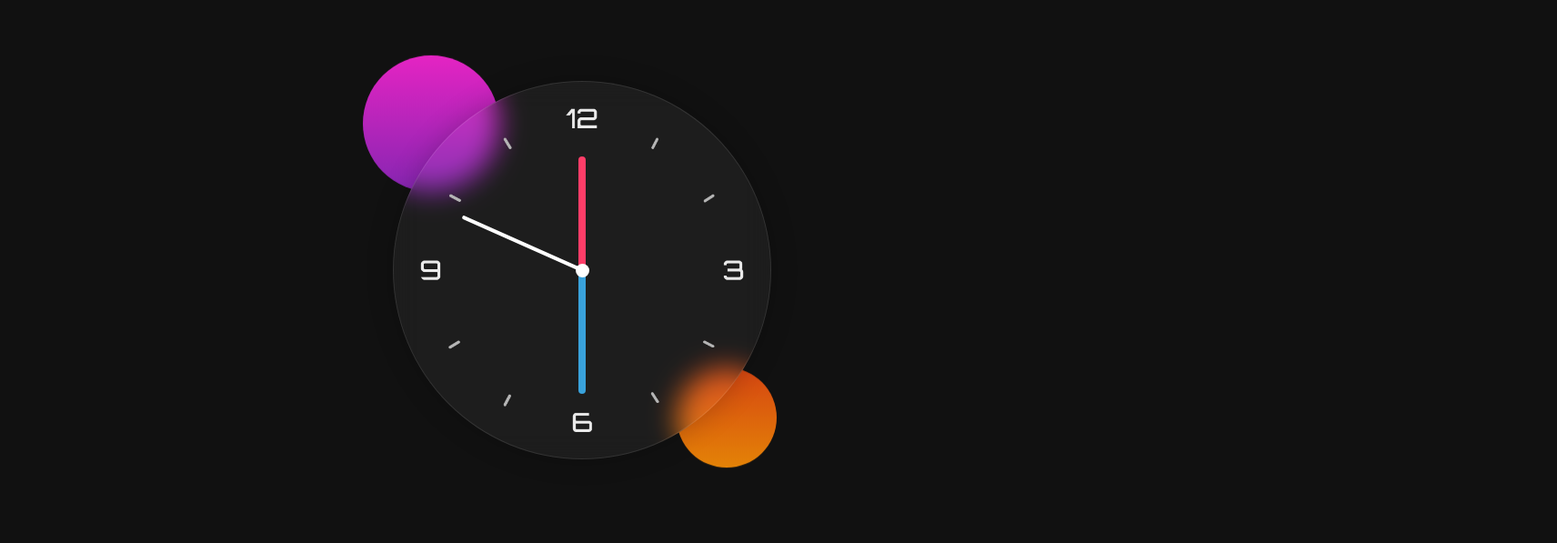
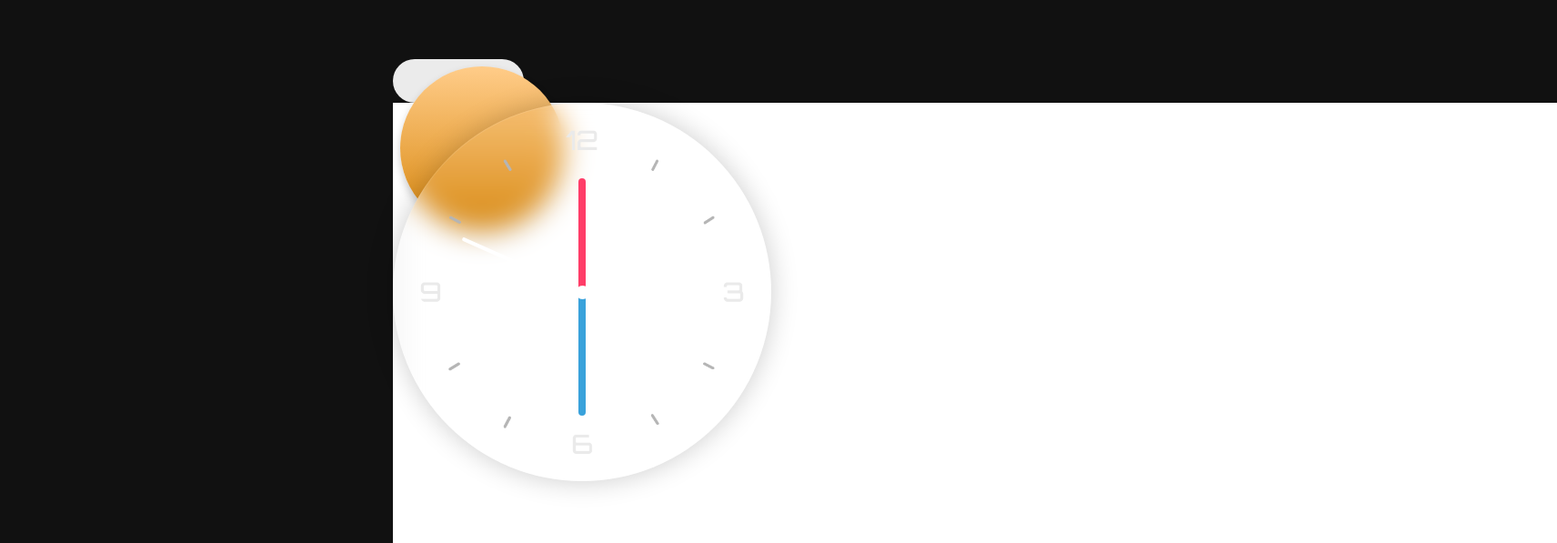
Before and after one commit to faisal-makercr/Glass_Clock, a plain HTML site: page index.html in a window 1280 px wide. Shown: the part 103-700 px from the top of the page at 91% size, 1712 px wide, since content can reach past the window. Drawn offline with Linux system fonts and the light colour scheme; files that its build step writes are made by us from their sources; files whose address does not match are found by name.

Commit message:
working on dark and light toggle button

```diff
--- a/index.html
+++ b/index.html
@@ -9,7 +9,11 @@
     <body>
 
         <div class="container">
-
+            <div class="toggle">
+            <input type="checkbox" id="'darkBright-toggle"/>
+            <label for="'darkmode-toggle"></label>
+            </div>
+            <div class="background"></div>
             <div class="circle"></div>
             <div class="circle"></div>
 
--- a/style.css
+++ b/style.css
@@ -27,7 +27,7 @@ body {
     height: 150px;
     top: -6%;
     left: -8%;
-    background: linear-gradient(#e524c3, #8626b2);
+    background: linear-gradient(#317bf3, #7923a1);
     animation-name: move-up;
 }
 
@@ -42,7 +42,7 @@ body {
     top: 75%;
     left: 75%;
     background: linear-gradient(
-        #d64612, #e48307
+        #be3503, #9c5c07
     );
     animation-name: move-down;
 }
@@ -144,3 +144,61 @@ body {
     z-index: 12;
     border-radius: 0.1rem;
 }
+
+.toggle {
+    display: inline-block;
+
+}
+label {
+    width: 9rem;
+    height: 3rem;
+    position: relative;
+    display: block;
+    background: #ebebeb;
+    border-radius: 200px;
+    box-shadow: inset 0px 5px 15px rgba(0, 0, 0, 0, 0.4), inset 0px -5px 15px rgba(255, 255, 255, 0.4);
+    cursor: pointer;
+    transition: 0.4s;
+}
+
+label:after {
+    content: "";
+    width: 180px;
+    height: 180px;
+    position: absolute;
+    top: 0.5rem;
+    left: 0.5rem;
+    background: linear-gradient(180deg, #ffcc89, #d8860b);
+    border-radius: 180px;
+    box-shadow: 0px 5px 10px rgba(0, 0, 0, 0.2);
+    transition: 0.4s;
+}
+
+input {
+    width: 0;
+    height: 0;
+    visibility: hidden;
+}
+input:checked + label {
+    background: #242424;
+}
+input:checked + label:after {
+    left: 490px;
+    transform: translateX(-100%);
+    background: linear-gradient(180deg, #777, #3a3a3a);
+}
+label:active:after {
+    width: 260px;
+}
+
+.background {
+    width: 100vw;
+    height: 100vh;
+    background: #fff;
+    z-index: -1;
+    position: absolute;
+    transition: 0.3s;
+}
+input:checked + label + .background {
+    background: #242424;
+}
```
